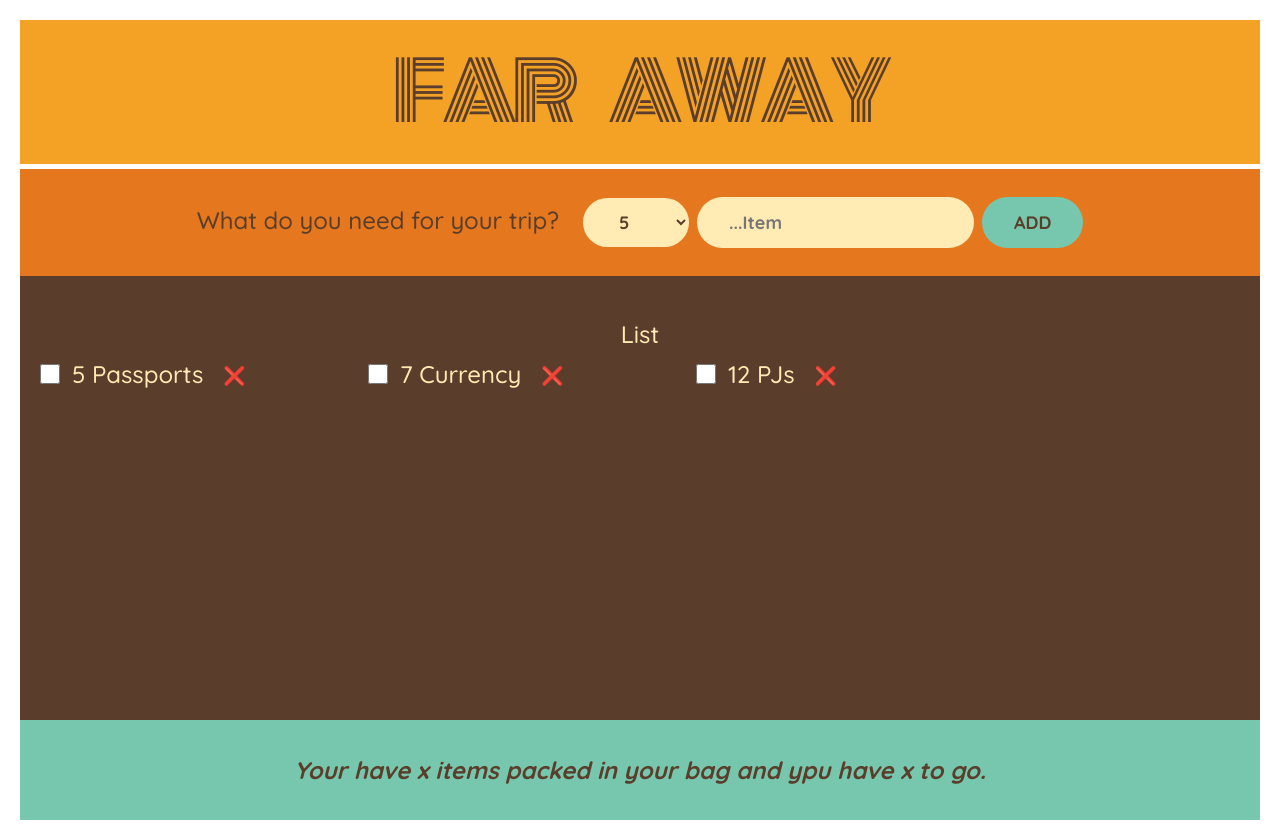
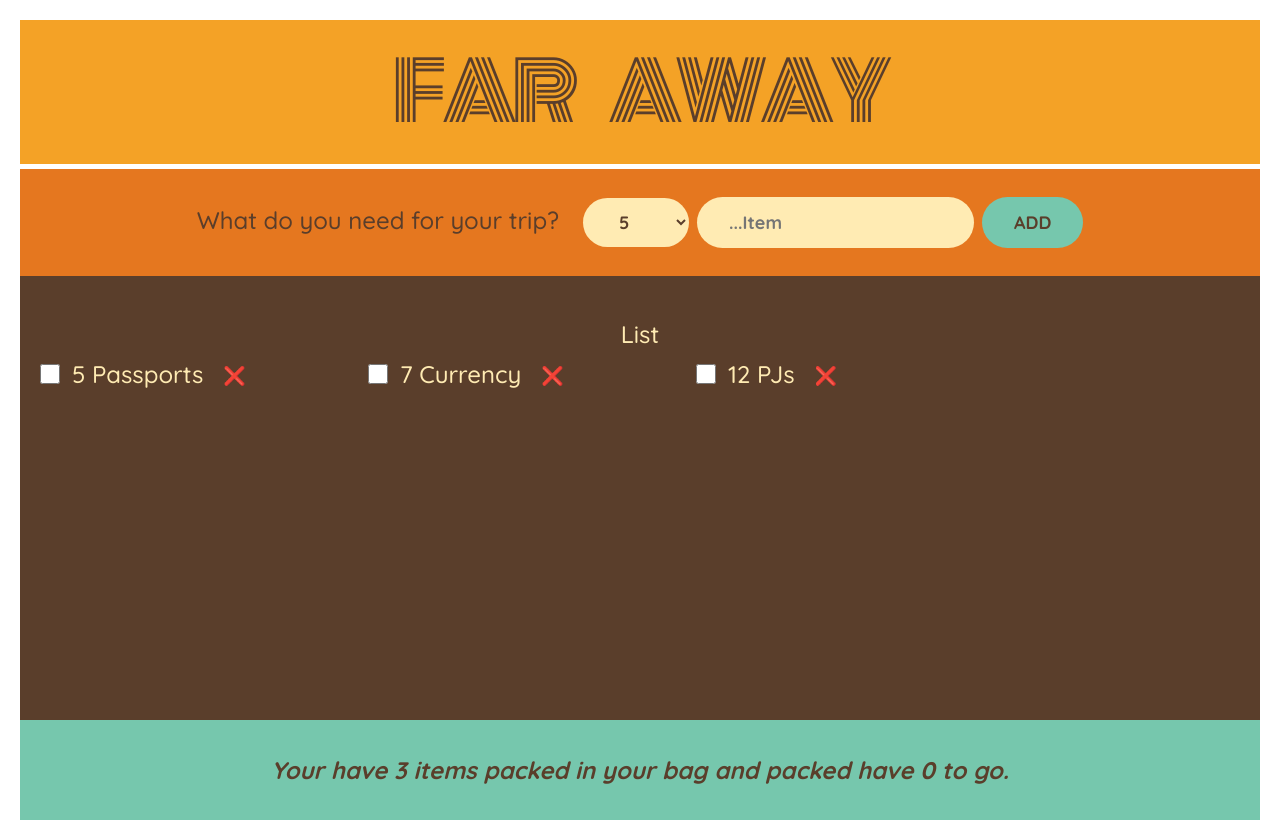
Before and after one commit to yesman234/list, a React (Vite) app in the folder list/: page / in a window 1280 px wide. Built offline with nearby package versions, Linux system fonts and the light colour scheme.

Commit message:
items filtered display bottom

```diff
--- a/list/package.json
+++ b/list/package.json
@@ -25,6 +25,6 @@
     "eslint-plugin-react": "^7.33.2",
     "eslint-plugin-react-hooks": "^4.6.0",
     "eslint-plugin-react-refresh": "^0.4.5",
-    "vite": "^8.0.10"
+    "vite": "^8.0.14"
   }
 }
--- a/list/src/App.jsx
+++ b/list/src/App.jsx
@@ -9,14 +9,14 @@ const initialItems = [
 function App() {
   //here
   const [items, setItems] = useState([...initialItems]);
-function handleAddItems(item){
+  let len = items.length;
+  function handleAddItems(item){
     setItems(items=>[...items,item])
   }
 function handleToggleItem(id){
   //not setting item state
   //setItems((items)
     items.map((item)=>{
-
       item.id === id ? {...item, packed:!item.packed} : item;
     })
 }
@@ -32,7 +32,7 @@ function handleDeleteItem(id){
     <Logo />
     <Form onAddItems = {handleAddItems} />
     <PackingList items={items} onDeleteItem={handleDeleteItem} onToggleItem={handleToggleItem}/>
-    <Stats />
+    <Stats items={items}/>
        </div>
     </>
   )
@@ -93,10 +93,13 @@ function Item({item, onDeleteItem, onToggleItem}){
     </li>
   )
 }
-function Stats(){
+function Stats({items}){
+  const len = items.length;
+  const filtered = items.filter((a)=>a.packed.length);
+  let perc = Math.round(filtered/len*100)
   return (
     <footer className="stats">
-      <em>Your have x items packed in your bag and ypu have x to go.</em>
+      <em>Your have {len} items packed in your bag and packed {filtered} have {perc} to go.</em>
     </footer>
   )
 }
```
Also changed, not shown: 1 other file (tests, documents, lock files or other folders).
